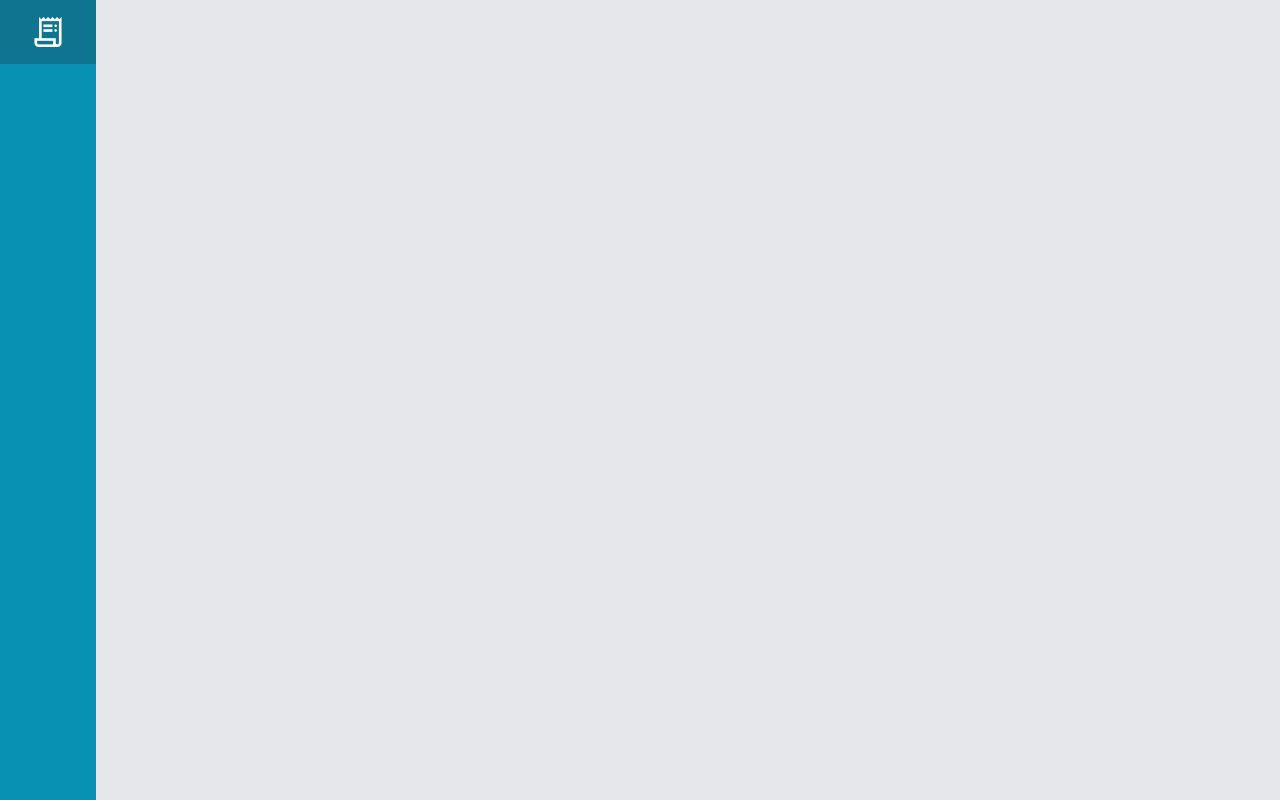
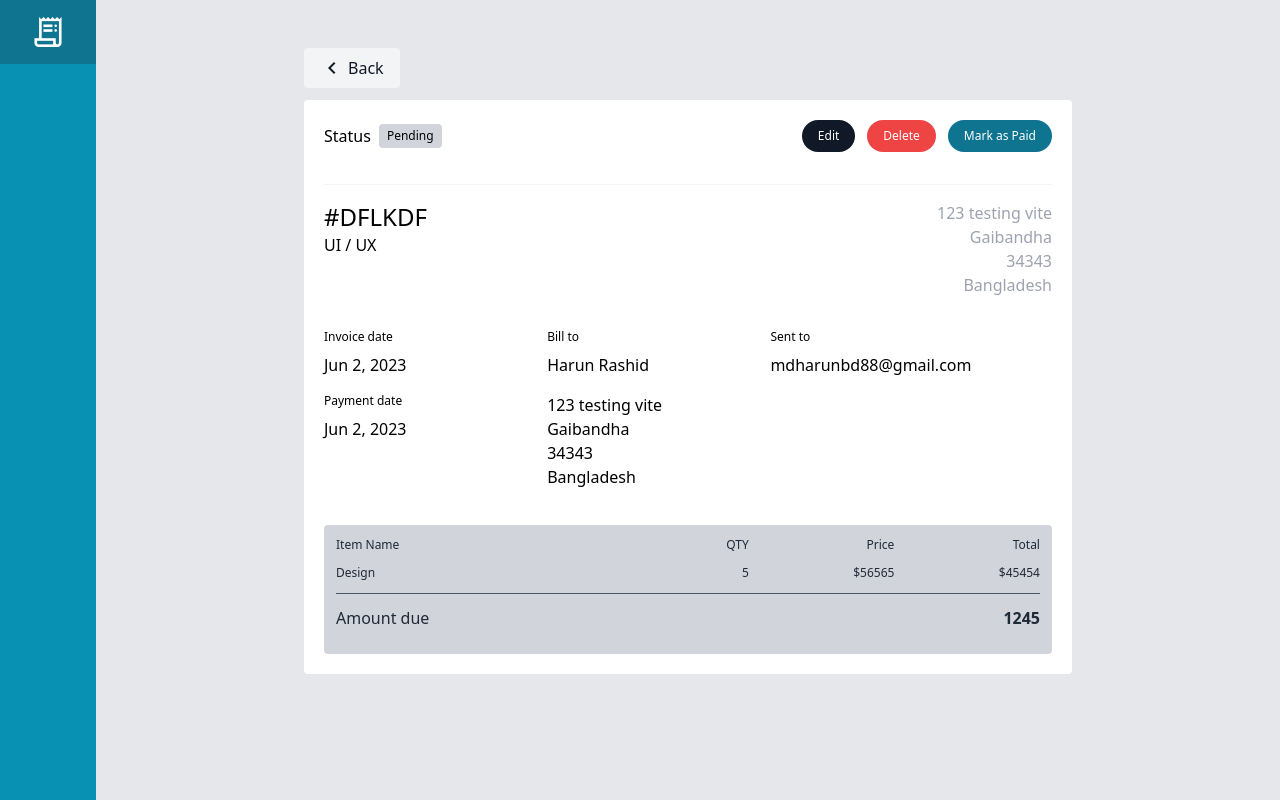
Before and after one commit to harun-r/vue-invoice, a Vue app: page /invoice-detail/1 in a window 1280 px wide. Before the commit this address had no page. Built offline with nearby package versions, Linux system fonts and the light colour scheme; a web font is replaced by a local one.

Commit message:
Detail view

```diff
--- a/src/assets/scss/layouts/_layout.scss
+++ b/src/assets/scss/layouts/_layout.scss
@@ -6,6 +6,6 @@
     @apply w-24 bg-cyan-600 relative z-20
   }
   .main-container{
-    @apply flex-1 p-12
+    @apply flex-1 p-12 max-h-screen overflow-auto
   }
 }
--- a/src/components/invoice-table/InvoiceTable.vue
+++ b/src/components/invoice-table/InvoiceTable.vue
@@ -1,11 +1,23 @@
 <template>
   <div class="invoice-table">
     <div class="row-item flex items-center bg-white rounded mb-2 p-0" v-for="(row, index) in data">
-      <div class="col-item p-3 w-full" v-for="(col, index) in row">
-        <p>{{ col }}</p>
+      <div class="col-item p-3 w-full">
+        <p>{{ row.invoiceId }}</p>
       </div>
-      <div class="col-item p-3 w-16">
-        <RouterLink :to="{name:''}">
+      <div class="col-item p-3 w-full">
+        <p>{{ row.date }}</p>
+      </div>
+      <div class="col-item p-3 w-full">
+        <p>{{ row.name }}</p>
+      </div>
+      <div class="col-item p-3 w-full">
+        <p>{{ row.amount }}</p>
+      </div>
+      <div class="col-item p-3 w-[200px] flex items-center justify-center">
+        <p class="p-2 rounded bg-gray-300 text-xs capitalize">{{row.status}}</p>
+      </div>
+      <div class="col-item p-3 w-[100px]">
+        <RouterLink :to="{name:'Detail', params:{id: row.id}}">
           <span class="material-symbols-outlined">chevron_right</span>
         </RouterLink>
       </div>
--- a/src/router/index.js
+++ b/src/router/index.js
@@ -1,5 +1,6 @@
 import { createRouter, createWebHistory } from 'vue-router'
 import Home from '../views/home/Home.vue'
+import InvoiceDetail from "@/views/invoice-detail/InvoiceDetail.vue";
 
 const router = createRouter({
   history: createWebHistory(import.meta.env.BASE_URL),
@@ -8,6 +9,11 @@ const router = createRouter({
       path: '/',
       name: 'Home',
       component: Home
+    },
+    {
+      path: '/invoice-detail/:id?',
+      name: 'Detail',
+      component: InvoiceDetail
     }
   ]
 })
--- a/src/views/home/Home.vue
+++ b/src/views/home/Home.vue
@@ -65,11 +65,11 @@ const filterList = ref([
   },
 ]);
 const data = ref([
-  {id: '#DFD343', data: 'due sun 21, 2023', name: 'John', amount: 30, status: 'pending'},
-  {id: '#DFD343', data: 'due sun 21, 2023', name: 'John', amount: 30, status: 'pending'},
-  {id: '#DFD343', data: 'due sun 21, 2023', name: 'John', amount: 30, status: 'pending'},
-  {id: '#DFD343', data: 'due sun 21, 2023', name: 'John', amount: 30, status: 'pending'},
-  {id: '#DFD343', data: 'due sun 21, 2023', name: 'John', amount: 30, status: 'pending'},
+  {id: 1, invoiceId: '#DFD343', date: 'due sun 21, 2023', name: 'John', amount: 30, status: 'pending'},
+  {id: 2, invoiceId: '#DFD343', date: 'due sun 21, 2023', name: 'John', amount: 30, status: 'pending'},
+  {id: 3, invoiceId: '#DFD343', date: 'due sun 21, 2023', name: 'John', amount: 30, status: 'pending'},
+  {id: 4, invoiceId: '#DFD343', date: 'due sun 21, 2023', name: 'John', amount: 30, status: 'pending'},
+  {id: 5, invoiceId: '#DFD343', date: 'due sun 21, 2023', name: 'John', amount: 30, status: 'pending'},
 ])
 
 // Invoice Modal
--- /dev/null
+++ b/src/views/invoice-detail/InvoiceDetail.vue
@@ -0,0 +1,105 @@
+<script setup>
+import {computed} from "vue";
+import {useRoute} from "vue-router";
+import BaseButton from "@/components/buttons/base-button/BaseButton.vue";
+import FormInput from "@/components/forms/form-input/FormInput.vue";
+
+const route = useRoute()
+
+const routerId = computed(() => {
+  return route.params.id
+})
+</script>
+
+<template>
+  <div class="max-w-screen-md m-auto">
+    <div class="back">
+      <base-button :icon-name="'chevron_left'">Back</base-button>
+    </div>
+    <div class="detail-wrap bg-white p-5 rounded mt-3">
+      <div class="detail-header flex item-center justify-between">
+        <div class="flex items-center">
+          <p class="text-base">Status</p>
+          <div class="status bg-gray-300 rounded p-1 px-2 text-xs font-medium ml-2">
+            Pending
+          </div>
+        </div>
+        <div class="flex items-center gap-3">
+          <base-button :button-theme="'dark'" :button-size="'small'" :button-radius="'pill'">Edit</base-button>
+          <base-button :button-theme="'danger'" :button-size="'small'" :button-radius="'pill'">Delete</base-button>
+          <base-button :button-theme="'primary'" :button-size="'small'" :button-radius="'pill'">Mark as Paid</base-button>
+        </div>
+      </div>
+      <div class="invoice-box mt-8">
+        <div class="flex justify-between items-start border-t pt-4 border-gray-100">
+          <div>
+            <h3 class="text-2xl font-medium">#DFLKDF</h3>
+            <p class="text-base">UI / UX</p>
+          </div>
+          <div class="text-right text-gray-400">
+            <p class="text-base">123 testing vite</p>
+            <p class="text-base">Gaibandha</p>
+            <p class="text-base">34343</p>
+            <p class="text-base">Bangladesh</p>
+          </div>
+        </div>
+
+        <div class="flex columns-3 gap-3 mt-8">
+          <div class="w-[30%]">
+            <div class="mb-4">
+              <p class="text-xs mb-2">Invoice date</p>
+              <h3 class="text-base">Jun 2, 2023</h3>
+            </div>
+            <div class="mb-4">
+              <p class="text-xs mb-2">Payment date</p>
+              <h3 class="text-base">Jun 2, 2023</h3>
+            </div>
+          </div>
+          <div class="w-[30%]">
+            <div class="mb-4">
+              <p class="text-xs mb-2">Bill to</p>
+              <h3 class="text-base">Harun Rashid</h3>
+            </div>
+            <div class="mb-4">
+              <p class="text-base">123 testing vite</p>
+              <p class="text-base">Gaibandha</p>
+              <p class="text-base">34343</p>
+              <p class="text-base">Bangladesh</p>
+            </div>
+          </div>
+          <div class="w-[40%]">
+            <div class="mb-4">
+              <p class="text-xs mb-2">Sent to</p>
+              <h3 class="text-base">mdharunbd88@gmail.com</h3>
+            </div>
+          </div>
+        </div>
+
+        <div class="mt-5">
+          <div class="item-table bg-gray-300 p-3 rounded">
+            <div class="item-table-head flex items-center mb-3 gap-3">
+              <div class="table-item w-[40%]"><p class="text-xs font-medium text-gray-800">Item Name</p></div>
+              <div class="table-item w-[20%]"><p class="text-xs text-right font-medium text-gray-800">QTY</p></div>
+              <div class="table-item w-[20%]"><p class="text-xs text-right font-medium text-gray-800">Price</p></div>
+              <div class="table-item w-[20%]"><p class="text-xs text-right font-medium text-gray-800">Total</p></div>
+            </div>
+            <div class="item-table-head flex items-center mb-3 gap-3">
+              <div class="table-item w-[40%]"><p class="text-xs font-medium text-gray-800">Design</p></div>
+              <div class="table-item w-[20%]"><p class="text-xs text-right font-medium text-gray-800">5</p></div>
+              <div class="table-item w-[20%]"><p class="text-xs text-right font-medium text-gray-800">$56565</p></div>
+              <div class="table-item w-[20%]"><p class="text-xs text-right font-medium text-gray-800">$45454</p></div>
+            </div>
+            <div class="item-table-head flex items-center justify-between border-t border-gray-600 gap-3">
+              <div class="table-item py-3"><p class="text-base font-medium text-gray-800">Amount due</p></div>
+              <div class="table-item py-3"><p class="text-base text-right font-bold text-gray-800">1245</p></div>
+            </div>
+          </div>
+        </div>
+      </div>
+    </div>
+  </div>
+</template>
+
+<style scoped lang="scss">
+
+</style>
```
